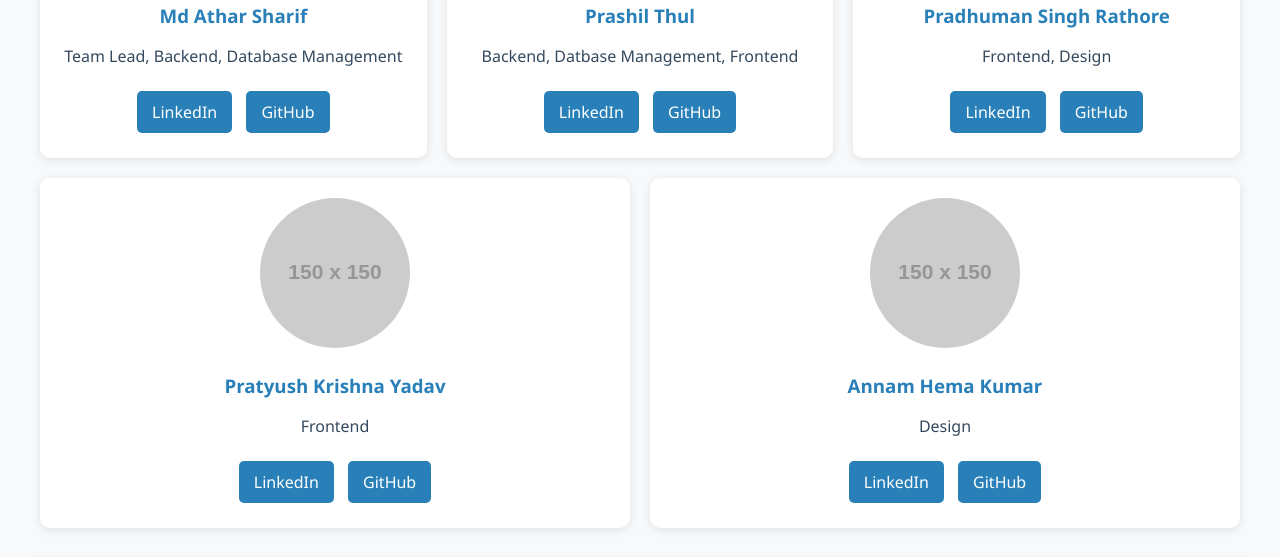
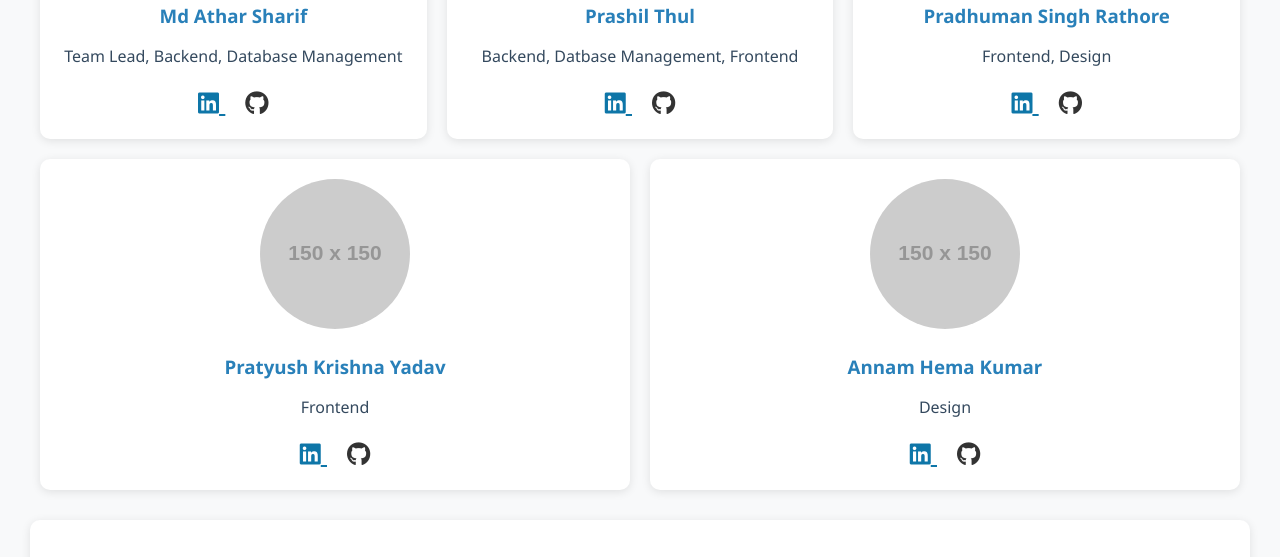
Before and after one commit to Student-Report-App/Student-Report-App, a website: page views/about.html in a window 1280 px wide. Shown: the part 369-926 px from the top of the page. Drawn offline with Linux system fonts and the light colour scheme; files that its build step writes are made by us from their sources; no server answers; placeholder pictures from the web are drawn by us; files whose address does not match are found by name.

Commit message:
Changes in Css of about and dashboard page
Signed-off-by: prashilthul <prashil1411@gmail.com>

```diff
--- a/public/css/about.css
+++ b/public/css/about.css
@@ -109,3 +109,27 @@ p {
   cursor: pointer;
   transition: all 0.3s ease;
 }
+
+.icon-link {
+  font-size: 24px;
+  margin: 0 10px;
+  transition: color 0.3s ease, transform 0.3s ease;
+}
+
+.icon-link.linkedin {
+  color: #0e76a8;
+}
+
+.icon-link.github {
+  color: #333333;
+}
+
+.icon-link.linkedin:hover {
+  color: #1a5276;
+  transform: scale(1.1);
+}
+
+.icon-link.github:hover {
+  color: #000000;
+  transform: scale(1.1);
+}
--- a/views/about.html
+++ b/views/about.html
@@ -30,15 +30,17 @@
               <a
                 href="https://linkedin.com/in/md-athar-sharif-ba90a630a/"
                 target="_blank"
-                class="btn"
-                >LinkedIn</a
+                class="icon-link linkedin"
               >
+                <i class="fa-brands fa-linkedin"></i>
+              </a>
               <a
                 href="https://github.com/sharifmdathar"
                 target="_blank"
-                class="btn"
-                >GitHub</a
+                class="icon-link github"
               >
+                <i class="fa-brands fa-github"></i>
+              </a>
             </div>
           </div>
           <div class="team-member">
@@ -53,15 +55,17 @@
               <a
                 href="https://linkedin.com/in/prashil-thul-9424a9211/"
                 target="_blank"
-                class="btn"
-                >LinkedIn</a
+                class="icon-link linkedin"
               >
+                <i class="fa-brands fa-linkedin"></i>
+              </a>
               <a
                 href="https://github.com/prashilthul"
                 target="_blank"
-                class="btn"
-                >GitHub</a
+                class="icon-link github"
               >
+                <i class="fa-brands fa-github"></i>
+              </a>
             </div>
           </div>
           <div class="team-member">
@@ -76,15 +80,17 @@
               <a
                 href="https://linkedin.com/in/pradhuman-singh-757b23324/"
                 target="_blank"
-                class="btn"
-                >LinkedIn</a
+                class="icon-link linkedin"
               >
+                <i class="fa-brands fa-linkedin"></i>
+              </a>
               <a
                 href="https://github.com/Pradhuman4438"
                 target="_blank"
-                class="btn"
-                >GitHub</a
+                class="icon-link github"
               >
+                <i class="fa-brands fa-github"></i>
+              </a>
             </div>
           </div>
         </div>
@@ -101,15 +107,17 @@
               <a
                 href="https://linkedin.com/in/pratyush-yadav-929342325/"
                 target="_blank"
-                class="btn"
-                >LinkedIn</a
+                class="icon-link linkedin"
               >
+                <i class="fa-brands fa-linkedin"></i>
+              </a>
               <a
                 href="https://github.com/pratyushyadavb"
                 target="_blank"
-                class="btn"
-                >GitHub</a
+                class="icon-link github"
               >
+                <i class="fa-brands fa-github"></i>
+              </a>
             </div>
           </div>
           <div class="team-member">
@@ -121,13 +129,20 @@
             <h3>Annam Hema Kumar</h3>
             <p>Design</p>
             <div class="social-links">
-              <a href="#" target="_blank" class="btn">LinkedIn</a>
+              <a
+                href="https://linkedin.com/in/annam-hema-kumar"
+                target="_blank"
+                class="icon-link linkedin"
+              >
+                <i class="fa-brands fa-linkedin"></i>
+              </a>
               <a
                 href="https://github.com/hemakumar2006"
                 target="_blank"
-                class="btn"
-                >GitHub</a
+                class="icon-link github"
               >
+                <i class="fa-brands fa-github"></i>
+              </a>
             </div>
           </div>
         </div>
```
Also changed, not shown: public/css/dashboard.css (+13 -16 lines), views/dashboard.html (+4 -4 lines).
